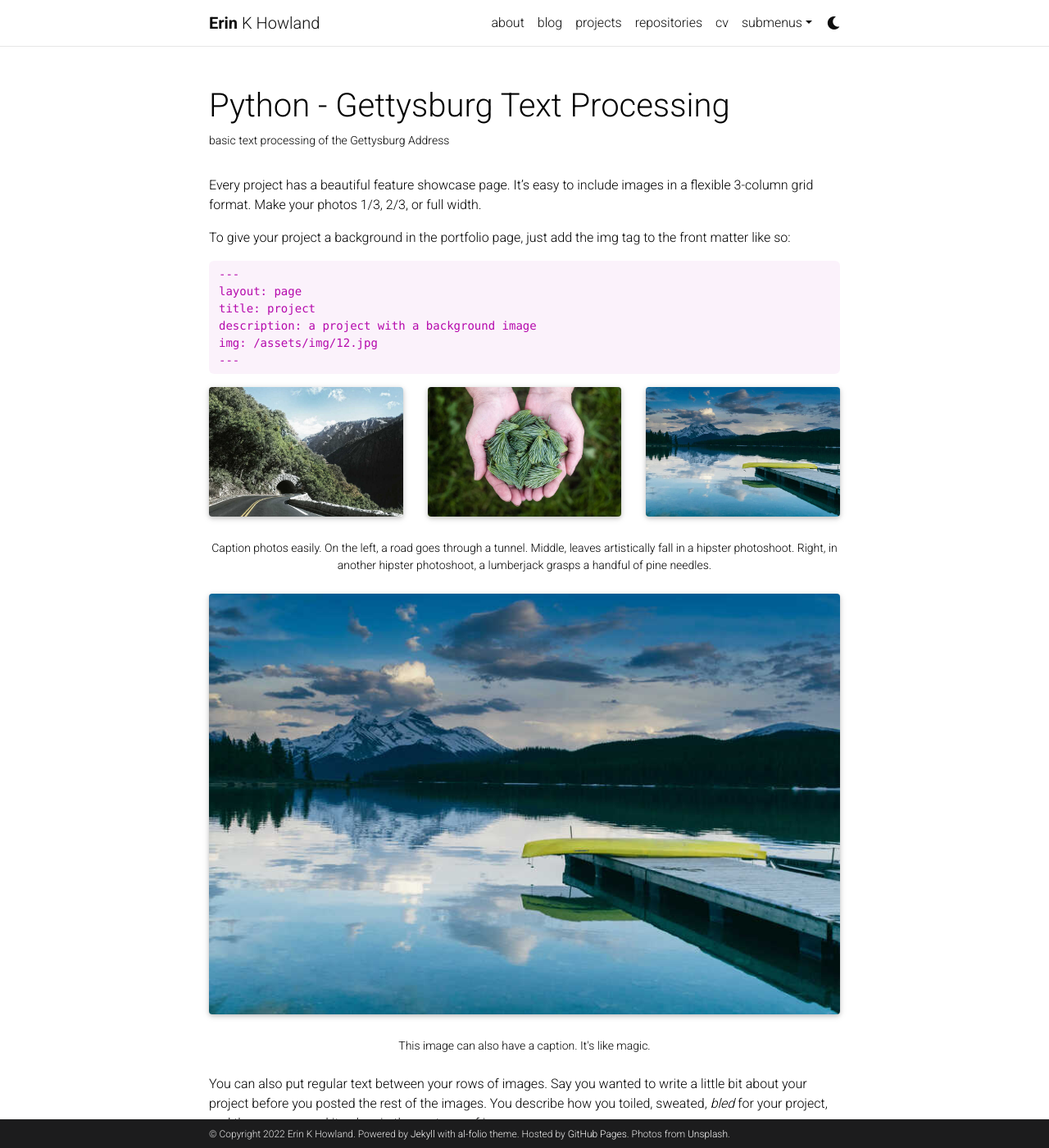
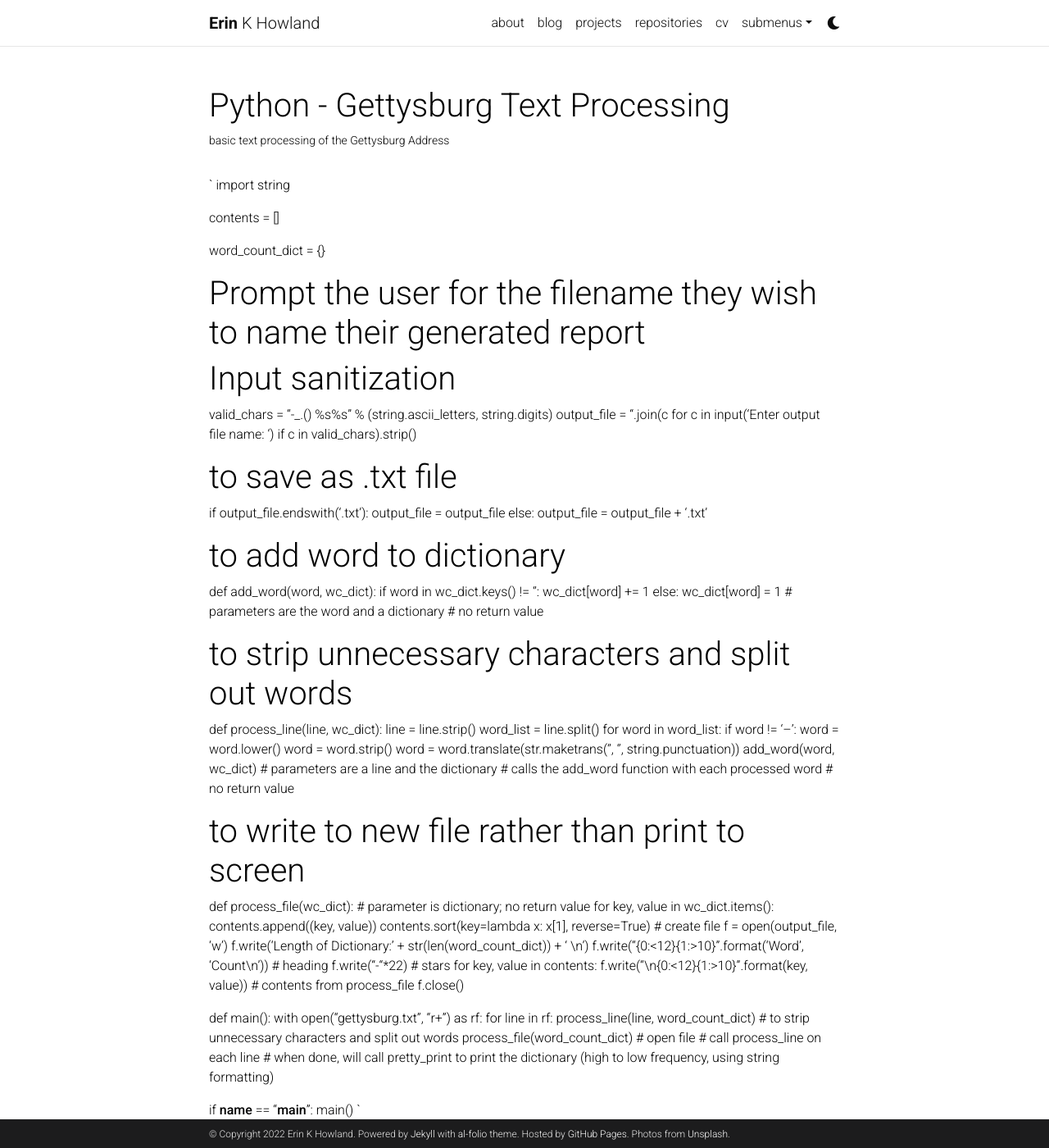
Before and after one commit to likeawednesday/likeawednesday.github.io, a Jekyll site: the page built from _projects/1_project.md, in a window 1280 px wide and 1400 px high. Shown: the whole window at 82% size. Built offline with Jekyll 4.4.1, drawn with Linux system fonts in a browser that asks for light colours; comment, search, counter and statistics services are not loaded; a style sheet for code colours, icons or effects is not loaded; some of the changed text lies outside the part shown.

Commit message:
Update 1_project.md

````diff
--- a/_projects/1_project.md
+++ b/_projects/1_project.md
@@ -6,75 +6,75 @@ img: assets/img/12.jpg
 importance: 1
 category: work
 ---
+`
+import string
 
-Every project has a beautiful feature showcase page.
-It's easy to include images in a flexible 3-column grid format.
-Make your photos 1/3, 2/3, or full width.
+contents = []
 
-To give your project a background in the portfolio page, just add the img tag to the front matter like so:
+word_count_dict = {}
 
-    ---
-    layout: page
-    title: project
-    description: a project with a background image
-    img: /assets/img/12.jpg
-    ---
-
-<div class="row">
-    <div class="col-sm mt-3 mt-md-0">
-        {% include figure.html path="assets/img/1.jpg" title="example image" class="img-fluid rounded z-depth-1" %}
-    </div>
-    <div class="col-sm mt-3 mt-md-0">
-        {% include figure.html path="assets/img/3.jpg" title="example image" class="img-fluid rounded z-depth-1" %}
-    </div>
-    <div class="col-sm mt-3 mt-md-0">
-        {% include figure.html path="assets/img/5.jpg" title="example image" class="img-fluid rounded z-depth-1" %}
-    </div>
-</div>
-<div class="caption">
-    Caption photos easily. On the left, a road goes through a tunnel. Middle, leaves artistically fall in a hipster photoshoot. Right, in another hipster photoshoot, a lumberjack grasps a handful of pine needles.
-</div>
-<div class="row">
-    <div class="col-sm mt-3 mt-md-0">
-        {% include figure.html path="assets/img/5.jpg" title="example image" class="img-fluid rounded z-depth-1" %}
-    </div>
-</div>
-<div class="caption">
-    This image can also have a caption. It's like magic.
-</div>
-
-You can also put regular text between your rows of images.
-Say you wanted to write a little bit about your project before you posted the rest of the images.
-You describe how you toiled, sweated, *bled* for your project, and then... you reveal its glory in the next row of images.
+# Prompt the user for the filename they wish to name their generated report
+# Input sanitization
+valid_chars = "-_.() %s%s" % (string.ascii_letters, string.digits)
+output_file = ''.join(c for c in input('Enter output file name: ') if c in valid_chars).strip()
+# to save as .txt file
+if output_file.endswith('.txt'):
+    output_file = output_file
+else:
+    output_file = output_file + '.txt'
 
 
-<div class="row justify-content-sm-center">
-    <div class="col-sm-8 mt-3 mt-md-0">
-        {% include figure.html path="assets/img/6.jpg" title="example image" class="img-fluid rounded z-depth-1" %}
-    </div>
-    <div class="col-sm-4 mt-3 mt-md-0">
-        {% include figure.html path="assets/img/11.jpg" title="example image" class="img-fluid rounded z-depth-1" %}
-    </div>
-</div>
-<div class="caption">
-    You can also have artistically styled 2/3 + 1/3 images, like these.
-</div>
+# to add word to dictionary
+def add_word(word, wc_dict):
+    if word in wc_dict.keys() != '':
+        wc_dict[word] += 1
+    else:
+        wc_dict[word] = 1
+    # parameters are the word and a dictionary
+    # no return value
 
 
-The code is simple.
-Just wrap your images with `<div class="col-sm">` and place them inside `<div class="row">` (read more about the <a href="https://getbootstrap.com/docs/4.4/layout/grid/">Bootstrap Grid</a> system).
-To make images responsive, add `img-fluid` class to each; for rounded corners and shadows use `rounded` and `z-depth-1` classes.
-Here's the code for the last row of images above:
+# to strip unnecessary characters and split out words
+def process_line(line, wc_dict):
+    line = line.strip()
+    word_list = line.split()
+    for word in word_list:
+        if word != '--':
+            word = word.lower()
+            word = word.strip()
+            word = word.translate(str.maketrans('', '', string.punctuation))
+            add_word(word, wc_dict)
+    # parameters are a line and the dictionary
+    # calls the add_word function with each processed word
+    # no return value
 
-{% raw %}
-```html
-<div class="row justify-content-sm-center">
-    <div class="col-sm-8 mt-3 mt-md-0">
-        {% include figure.html path="assets/img/6.jpg" title="example image" class="img-fluid rounded z-depth-1" %}
-    </div>
-    <div class="col-sm-4 mt-3 mt-md-0">
-        {% include figure.html path="assets/img/11.jpg" title="example image" class="img-fluid rounded z-depth-1" %}
-    </div>
-</div>
-```
-{% endraw %}
+
+# to write to new file rather than print to screen
+def process_file(wc_dict):  # parameter is dictionary; no return value
+    for key, value in wc_dict.items():
+        contents.append((key, value))
+    contents.sort(key=lambda x: x[1], reverse=True)
+    # create file
+    f = open(output_file, 'w')
+    f.write('Length of Dictionary:' + str(len(word_count_dict)) + ' \n')
+    f.write("{0:<12}{1:>10}".format('Word', 'Count\n'))  # heading
+    f.write("-"*22)  # stars
+    for key, value in contents:
+        f.write("\n{0:<12}{1:>10}".format(key, value))  # contents from process_file
+    f.close()
+
+
+def main():
+    with open("gettysburg.txt", "r+") as rf:
+        for line in rf:
+            process_line(line, word_count_dict)
+        # to strip unnecessary characters and split out words
+        process_file(word_count_dict)
+    # open file
+    # call process_line on each line
+    # when done, will call pretty_print to print the dictionary (high to low frequency, using string formatting)
+
+
+if __name__ == "__main__":
+    main()
+`
````
